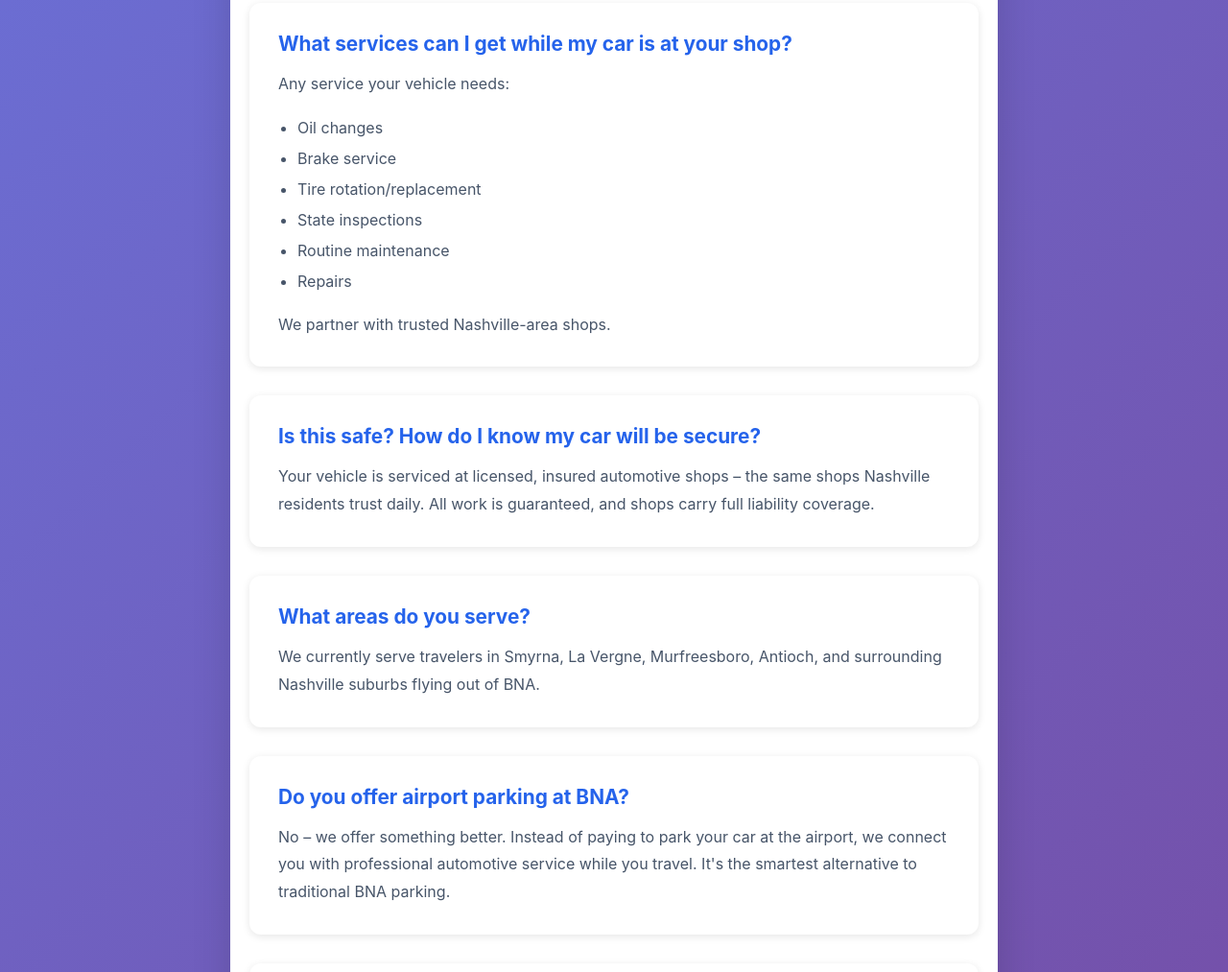
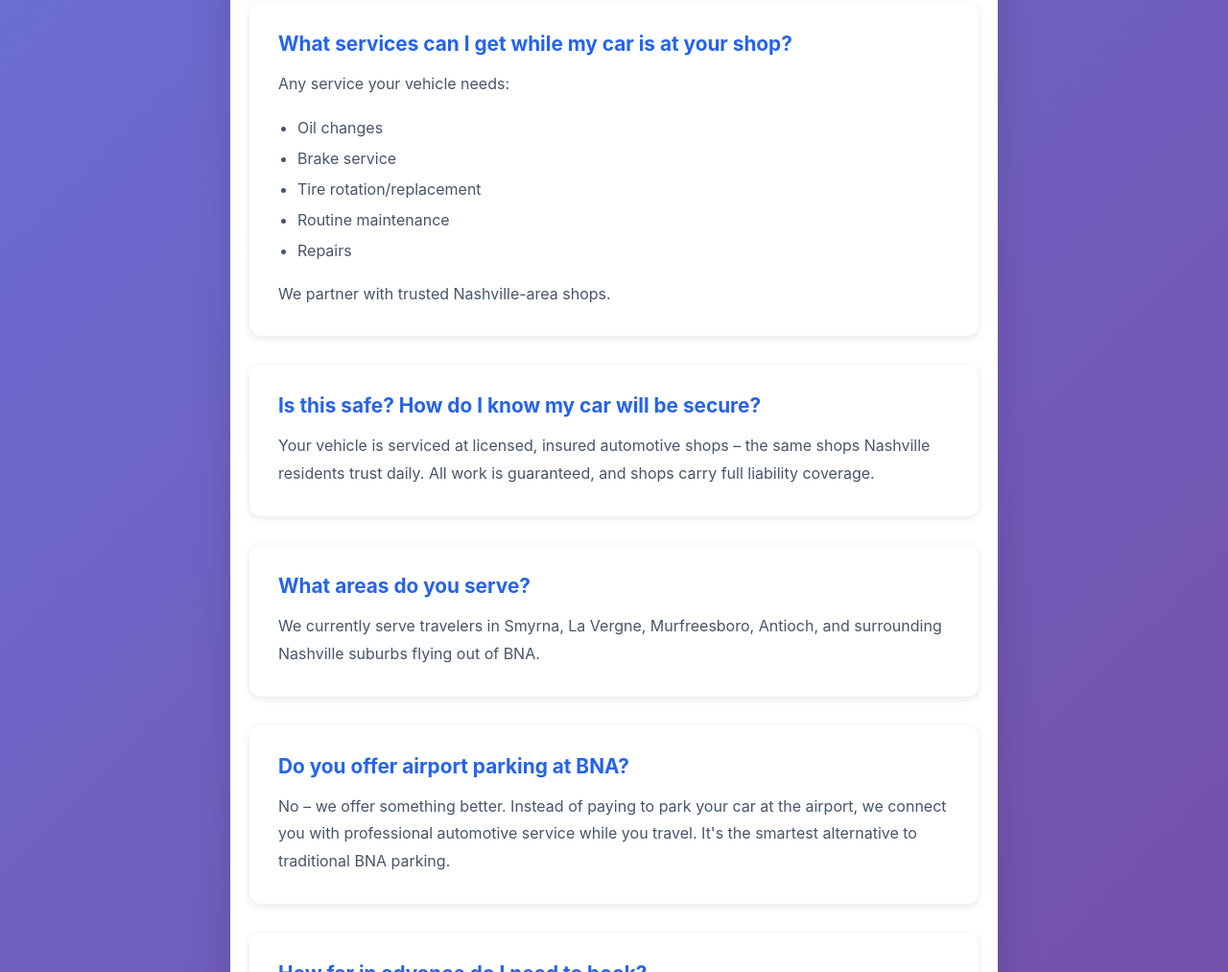
Before and after one commit to tombennin/dontpark-customer, a website: page faq.html in a window 1280 px wide. Shown: the part 1384-2397 px from the top of the page at 96% size. Drawn offline with nearby package versions, Linux system fonts and the light colour scheme.

Commit message:
Remove 'State inspections' from FAQ services
Removed 'State inspections' from the services list.

```diff
--- a/faq.html
+++ b/faq.html
@@ -483,7 +483,6 @@ Stop Paying $25/Day – Get Your Car Fixed Instead
                     <li>Oil changes</li>
                     <li>Brake service</li>
                     <li>Tire rotation/replacement</li>
-                    <li>State inspections</li>
                     <li>Routine maintenance</li>
                     <li>Repairs</li>
                 </ul>
```
